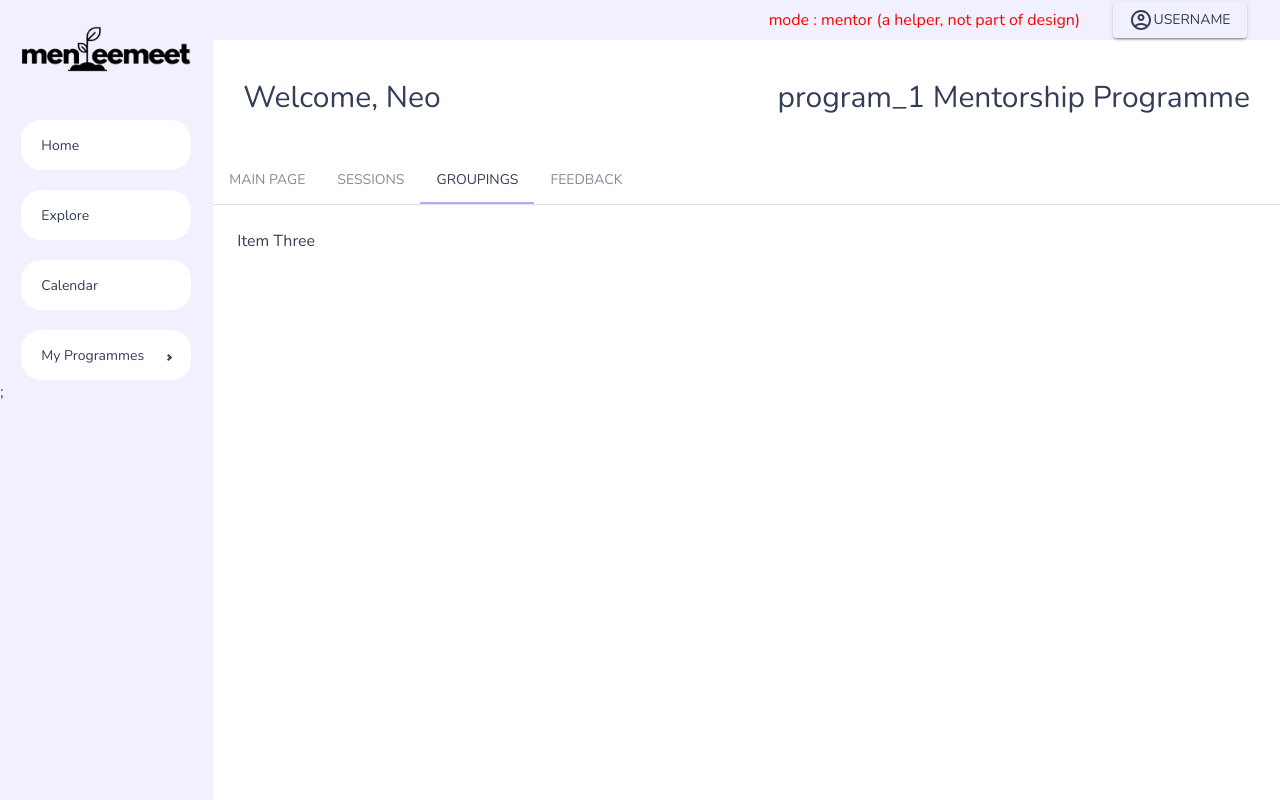
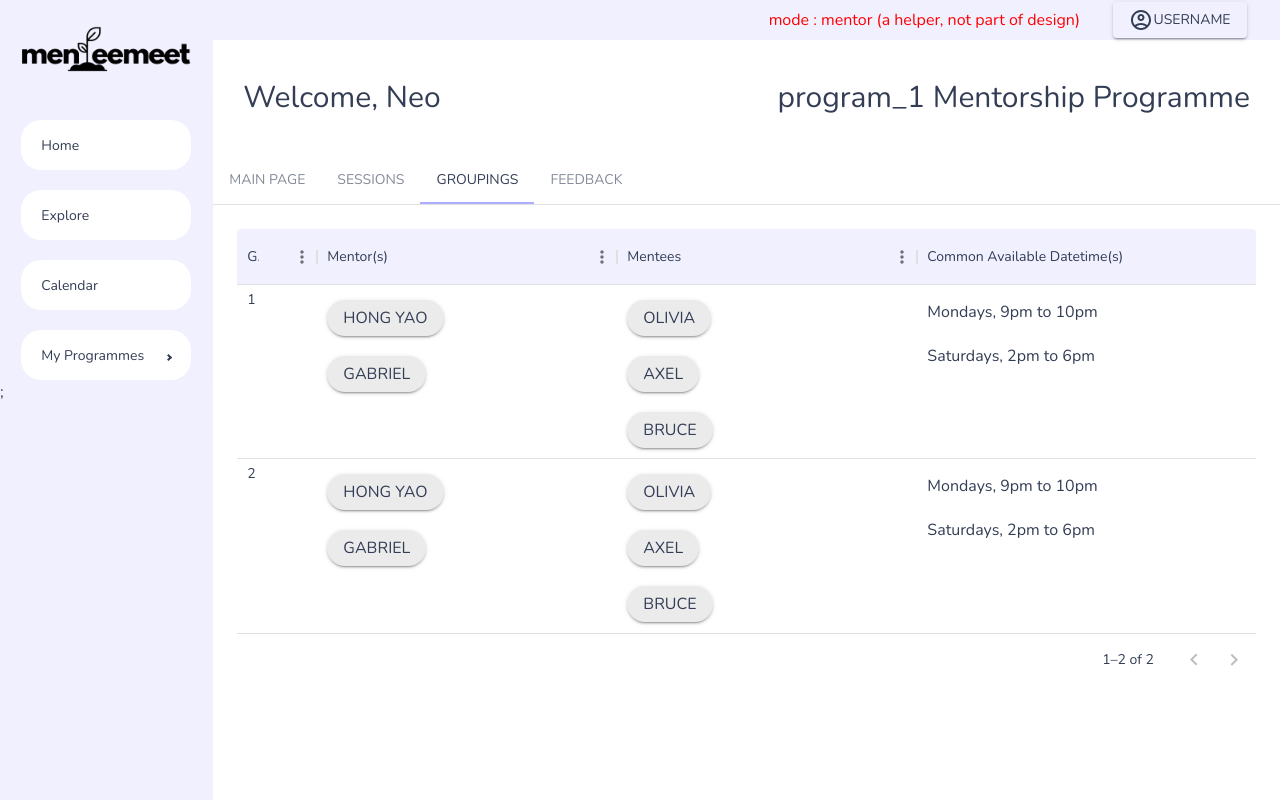
Before and after one commit to HEAP-2023/menteemeet, a React (Create React App) app in the folder client/: page /programmes/1 in a window 1280 px wide. Both pictures are taken after a click on the tab "GROUPINGS". Built offline with nearby package versions, Linux system fonts and the light colour scheme.

Commit message:
added basic groupings table

```diff
--- /dev/null
+++ b/client/src/components/programme/tables/GroupingTable.jsx
@@ -0,0 +1,68 @@
+import { Box } from "@mui/material"
+import { DataGrid  } from '@mui/x-data-grid';
+import { useCallback } from "react";
+import { generateColors } from "../../../theme";
+import { useSelector } from "react-redux";
+
+const GroupingTable = ({rows, columns, editable=false }) => {
+    const colors = generateColors();
+    const acctID = useSelector((state) => state.user.userDetails.acctID)
+    const getRowSpacing = useCallback((params) => {
+        return {
+          top: (params.isFirstVisible && params.isLastVisible) ? 0 : 5,
+        };
+      }, []);
+
+
+    //   --------------------------------------- !!---------------------------------------------------
+    const putInDB = (data) => {
+        console.log("the following will be sent to db");
+        console.log(data)
+        console.log("modified by: ")
+        console.log(acctID)
+    }
+    const handleDataChange = (newRow, oldRow) => {
+        if(newRow.action === "save"){
+            // might need some validation somewhere before sending  --> yup
+            putInDB(newRow)
+            return newRow
+        }
+        return oldRow;
+    }
+    // https://mui.com/x/react-data-grid/editing/
+
+    return ( <Box sx={{ width: '100%' }}>
+    <DataGrid
+      rows={rows}
+      columns={columns}
+      getRowSpacing={getRowSpacing}
+      getRowHeight={() => 'auto'}
+      isCellEditable={() => editable}
+      processRowUpdate={(newRow, oldRow) => handleDataChange(newRow, oldRow)}
+      editMode="row"
+      initialState={{
+        pagination: {
+          paginationModel: {
+            pageSize: 5,
+          },
+        },
+        columns: {
+            columnVisibilityModel: {
+                // id column invinsible
+                id : false,
+            },
+          },
+      }}
+      pageSizeOptions={[5]}
+      disableRowSelectionOnClick
+      sx = {{"& .MuiDataGrid-row" : {backgroundColor : "none" ,
+                                    borderRadius:"20px",
+                                },
+
+            "& .MuiDataGrid-cell" : {alignItems : "flex-start"},
+            "& .MuiDataGrid-columnHeaders" : {backgroundColor : `${colors.primary[500]}`},
+      border : "hidden" }}
+    />
+  </Box>);
+}
+export default GroupingTable;
--- a/client/src/components/programme/Table.jsx
+++ b/client/src/components/programme/tables/SessionTable.jsx
@@ -1,10 +1,11 @@
 import { Box } from "@mui/material"
 import { DataGrid  } from '@mui/x-data-grid';
 import { useCallback } from "react";
-import { generateColors } from "../../theme";
+import { generateColors } from "../../../theme";
 import { useSelector } from "react-redux";
 
-const Table = ({rows, columns, checkbox=false, color="#EBEBEB", editable=false, apiRef }) => {
+const SessionTable = ({rows, columns, checkbox=false, color="#EBEBEB", editable=false }) => {
+    // console.log(apiRef)
     const colors = generateColors()
     const hoverColor = (color === "#EBEBEB" ? colors.primary[500] : "#AEAEFF");
     const acctID = useSelector((state) => state.user.userDetails.acctID)
@@ -36,7 +37,6 @@ const Table = ({rows, columns, checkbox=false, color="#EBEBEB", editable=false,
     <DataGrid
       rows={rows}
       columns={columns}
-      apiRef={apiRef}
       getRowSpacing={getRowSpacing}
       isCellEditable={() => editable}
       processRowUpdate={(newRow, oldRow) => handleDataChange(newRow, oldRow)}
@@ -66,4 +66,4 @@ const Table = ({rows, columns, checkbox=false, color="#EBEBEB", editable=false,
     />
   </Box>);
 }
-export default Table;
+export default SessionTable;
--- a/client/src/components/programme/Feedback.jsx
+++ b/client/src/components/programme/tabs/Feedback.jsx
@@ -1,7 +1,7 @@
 import { Box, TextField, Select, MenuItem} from "@mui/material";
-import SectionHeader from "../SectionHeader";
+import SectionHeader from "../../SectionHeader";
 import { useSelector } from "react-redux";
-import CustomButton from "./CustomButton";
+import CustomButton from "../CustomButton";
 import { useState } from "react";
 
 const Feedback = () => {
--- /dev/null
+++ b/client/src/components/programme/tabs/Groupings.jsx
@@ -0,0 +1,104 @@
+import { Box, Typography, Button } from "@mui/material"
+import GroupingTable from "../tables/GroupingTable"
+import { useSelector } from "react-redux";
+import { generateColors } from "../../../theme";
+
+
+const Groupings = () => {
+    const userType = useSelector((state) => state.user.userType);
+    const colors = generateColors();
+    const rows = fetchGroups(userType)
+    const columns = structure(userType)
+
+
+    return (<Box>
+        <GroupingTable rows={rows} columns={columns}/>
+    </Box>);
+}
+export default Groupings
+
+
+const fetchGroups = () => {
+    return [
+        {
+            id : 1,
+            groupNo : 1,
+            mentors : ["Hong Yao", "Gabriel"],
+            mentees : ["Olivia", "Axel", "Bruce"],
+            commonDT : ["Mondays, 9pm to 10pm", "Saturdays, 2pm to 6pm"]
+        },
+        {
+            id : 2,
+            groupNo : 2,
+            mentors : ["Hong Yao", "Gabriel"],
+            mentees : ["Olivia", "Axel", "Bruce"],
+            commonDT : ["Mondays, 9pm to 10pm", "Saturdays, 2pm to 6pm"]
+        }
+    ]
+}
+
+const structure = (userType) => {
+    return (
+        [
+            { field: 'id', headerName: 'ID', width: 90 },
+            {
+              field: 'groupNo',
+              headerName: 'Group No.',
+              width: 80,
+              editable: true,
+            },
+            {
+              field: 'mentors',
+              headerName: 'Mentor(s)',
+              width: 300,
+              editable: true,
+              renderCell : displayUsers,
+            },
+            {
+              field: 'mentees',
+              headerName: 'Mentees',
+              width: 300,
+              editable: true,
+              renderCell : displayUsers,
+            },
+            {
+              field: 'commonDT',
+              headerName: "Common Available Datetime(s)",
+              sortable: false,
+              editable : true,
+              width: 500,
+              renderCell : displayDate,
+            },
+
+          ]
+    );
+}
+
+const displayUsers = (props) => {
+    const { api, value } = props;
+    return (<Box width="100%" display="flex" flexDirection="column"     >
+        {value.map((user) => {
+            return (
+            <Box>
+                <Button variant="contained" sx={{m:"10px 0", borderRadius:"20px", bgcolor:"#EBEBEB"}}>
+                    <Typography>{user}</Typography>
+                </Button>
+            </Box>
+
+            )}
+        )}
+    </Box>)
+}
+
+const displayDate = (props) => {
+    const { api, value } = props;
+    return (<Box width="100%" display="flex" flexDirection="column">
+        {value.map((user) => {
+            return (
+            <Box m="10px 0">
+                    <Typography>{user}</Typography>
+            </Box>
+            )}
+        )}
+    </Box>)
+}
--- a/client/src/components/programme/MainPage.jsx
+++ b/client/src/components/programme/tabs/MainPage.jsx
@@ -1,5 +1,5 @@
 import { Box } from "@mui/material";
-import Section from "../../components/programme/Section"
+import Section from "../Section"
 
 const MainPage = () => {
     return (
--- a/client/src/components/programme/NewSessionLog.jsx
+++ b/client/src/components/programme/tabs/NewSessionLog.jsx
@@ -1,7 +1,7 @@
 import { Box, Typography } from "@mui/material";
-import PageHeader from "../PageHeader"
-import SectionHeader from "../SectionHeader";
-import SessionForms from "./forms/SessionForms";
+import PageHeader from "../../PageHeader"
+import SectionHeader from "../../SectionHeader";
+import SessionForms from "../forms/SessionForms";
 
 
 const NewSessionLog = () => {
--- a/client/src/components/programme/Sessions.jsx
+++ b/client/src/components/programme/tabs/Sessions.jsx
@@ -1,8 +1,8 @@
 import { useSelector } from "react-redux";
-import Table from "./Table";
+import SessionTable from "../tables/SessionTable";
 import { Box, Typography, IconButton } from "@mui/material";
-import SectionHeader from "../SectionHeader";
-import { generateColors } from "../../theme";
+import SectionHeader from "../../SectionHeader";
+import { generateColors } from "../../../theme";
 import EditOutlinedIcon from '@mui/icons-material/EditOutlined';
 import DeleteOutlineOutlinedIcon from '@mui/icons-material/DeleteOutlineOutlined';
 import DoneOutlinedIcon from '@mui/icons-material/DoneOutlined';
@@ -23,12 +23,12 @@ const Sessions = () => {
         <Box width="100%" display="flex">
             <SectionHeader text="Upcoming Sessions" />
         </Box>
-            <Table rows={rows} columns={columns}
+            <SessionTable rows={rows} columns={columns}
             checkbox={userType === "mentee" ? false : true}
             color={colors.primary[500]}
             editable={userType === "mentee" ? false : true}/>
         <SectionHeader text="Past Sessions" />
-        <Table rows={rows} columns={columns}/>
+        <SessionTable rows={rows} columns={columns}/>
 
     </Box>
     );
--- a/client/src/scenes/programme/Programme.jsx
+++ b/client/src/scenes/programme/Programme.jsx
@@ -5,12 +5,13 @@ import { TabPanel, TabContext } from '@mui/lab';
 import { useState } from "react";
 import PageHeader  from "../../components/PageHeader"
 import { useParams } from 'react-router-dom';
-import Sessions from "../../components/programme/Sessions";
-import MainPage from "../../components/programme/MainPage";
-import Feedback from "../../components/programme/Feedback";
+import Sessions from "../../components/programme/tabs/Sessions";
+import MainPage from "../../components/programme/tabs/MainPage";
+import Feedback from "../../components/programme/tabs/Feedback";
 
 // redux
 import { useSelector } from "react-redux";
+import Groupings from "../../components/programme/tabs/Groupings";
 
 
 
@@ -58,7 +59,7 @@ const Programme = ({programme_details}) => {
                     <Sessions/>
                 </TabPanel>
                 <TabPanel value="groupings" index={2}>
-                    Item Three
+                    <Groupings/>
                 </TabPanel>
                 <TabPanel value="feedback" index={3}>
                     <Feedback />
```
